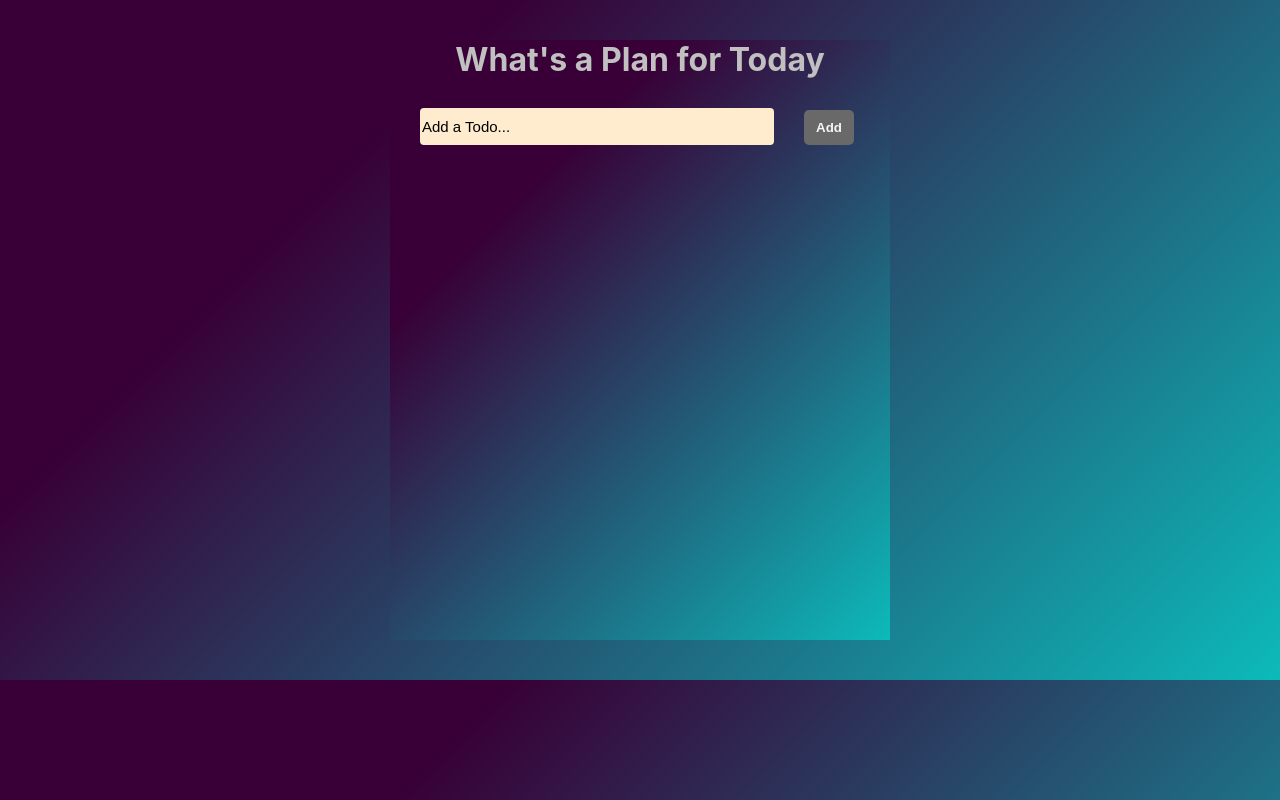
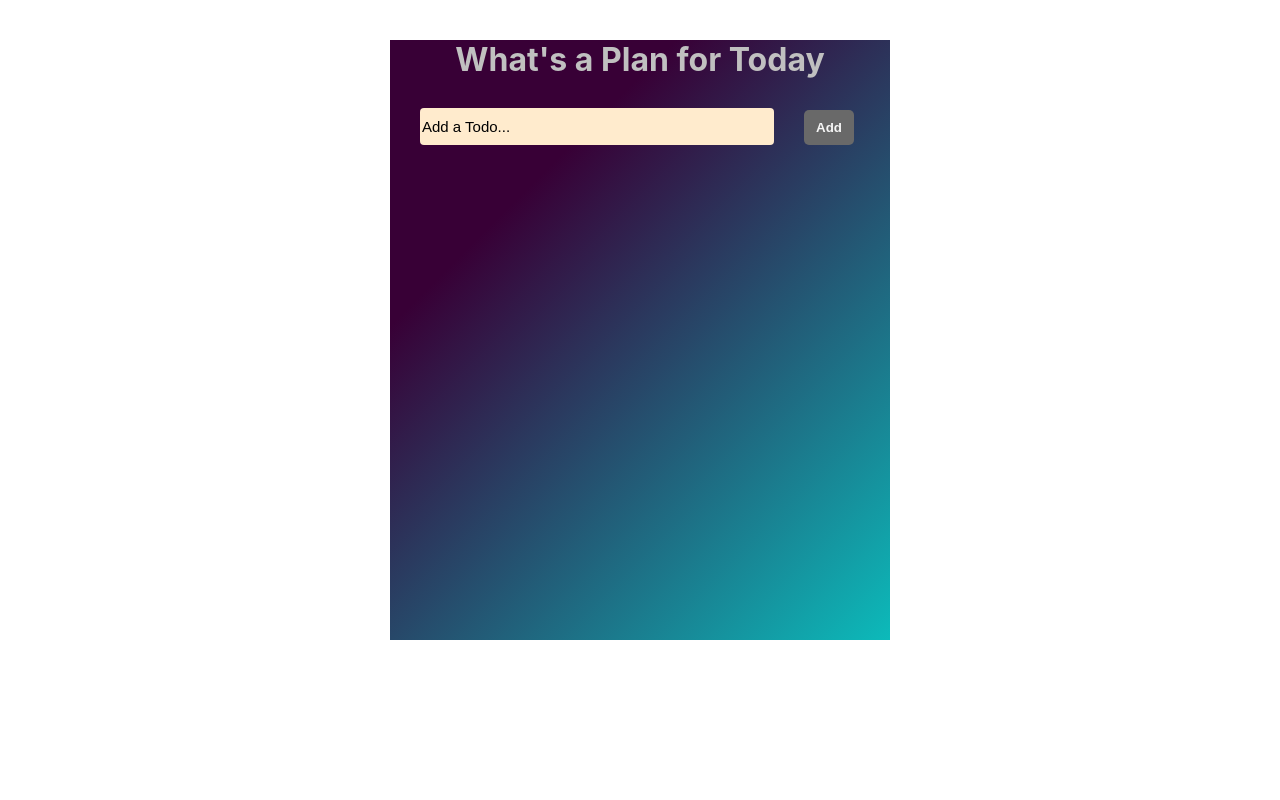
Before and after one commit to prasadksc/todo-app, a React (Create React App) app: page / in a window 1280 px wide. Built offline with nearby package versions, Linux system fonts and the light colour scheme.

Commit message:
body background removed

```diff
--- a/src/App.css
+++ b/src/App.css
@@ -1,8 +1,3 @@
-body {
-  background-color: #0cbaba;
-  background-image: linear-gradient(315deg, #0cbaba 0%, #380036 74%);
-}
-
 .App {
   background-color: #0cbaba;
   background-image: linear-gradient(315deg, #0cbaba 0%, #380036 74%);
```
